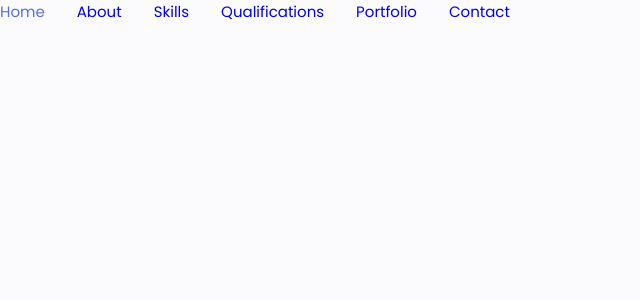
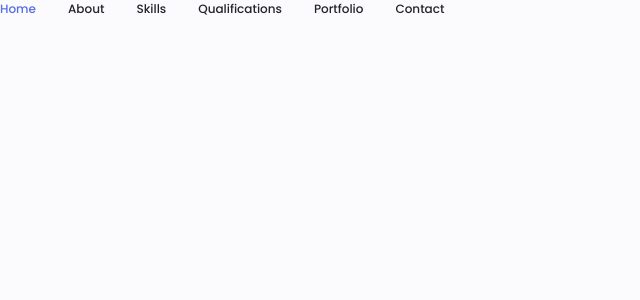
Before and after one commit to Haitam-Elgharras/myPortfolio, a React (Vite) app: page / in a window 1280 px wide. Shown: the top 300 px of the page, without its empty margins (0-640 px from the left). Built offline with nearby package versions, Linux system fonts and the light colour scheme.

Commit message:
Adding Logo and Refactoring navList

```diff
--- a/src/App.tsx
+++ b/src/App.tsx
@@ -1,7 +1,7 @@
-import Navbar from "./Navbar";
+import NavList from "./NavList";
 import "./style.css";
 function App() {
-  return <Navbar />;
+  return <NavList />;
 }
 
 export default App;
--- a/src/Navbar.tsx
+++ b/src/NavList.tsx
@@ -11,7 +11,7 @@ const sections = [
   { name: "Contact", icon: "uil uil-message" },
 ];
 
-const Navbar = () => {
+const NavList = () => {
   const [active, setActive] = useState("Home");
 
   const handleActive = (name: string) => {
@@ -32,4 +32,4 @@ const Navbar = () => {
   );
 };
 
-export default Navbar;
+export default NavList;
--- a/src/style.css
+++ b/src/style.css
@@ -3,8 +3,6 @@
 :root {
   --header-height: 3rem;
 
-  /*========== Colors ==========*/
-  /* Change favorite color */
   --hue-color: 230; /*Purple 250 - Green 142 - Blue 230 - Pink 340*/
 
   /* HSL color mode */
@@ -96,28 +94,12 @@ a {
 }
 
 .active-link {
-  color: var(--first-color);
+  color: var(--first-color) !important;
 }
 
-@media screen and (max-width: 350px) {
-  .nav__list {
-    column-gap: 0;
-  }
-}
-
-@media screen and (max-width: 767px) {
 .nav__list {
   grid-template-columns: repeat(3, 1fr);
   gap: 2rem;
-  }
-
-  .nav__link {
-    display: flex;
-    align-items: center;
-    flex-direction: column;
-    color: var(--title-color);
-    font-size: var(--smaller-font-size);
-    font-weight: var(--font-medium);
 }
 
 .nav__link:hover {
@@ -130,11 +112,16 @@ a {
 
 .nav__link {
   display: flex;
+  flex-direction: column;
   align-items: center;
-    flex-direction: column;
   color: var(--title-color);
   font-size: var(--smaller-font-size);
   font-weight: var(--font-medium);
+}
+
+@media screen and (max-width: 350px) {
+  .nav__list {
+    column-gap: 0;
   }
 }
 
```
Also changed, not shown: src/Logo.tsx (added, +13 -0 lines). Lines whose indentation alone changed are shown as unchanged.
